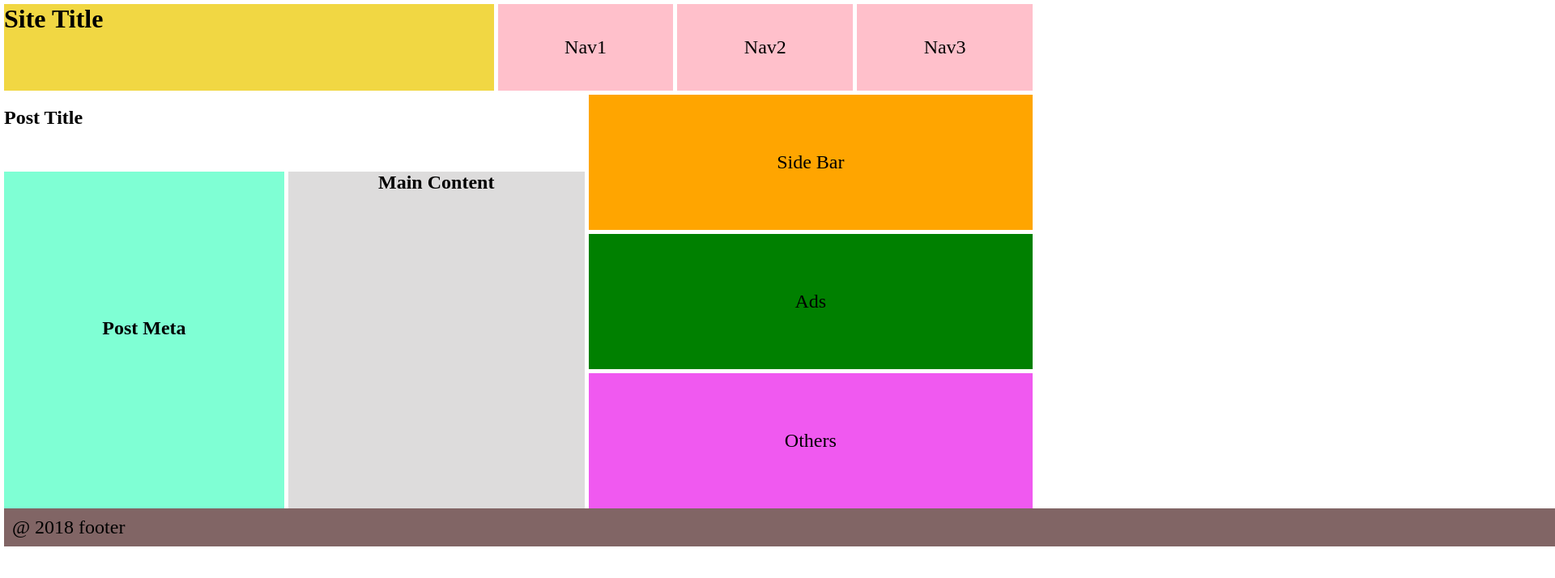
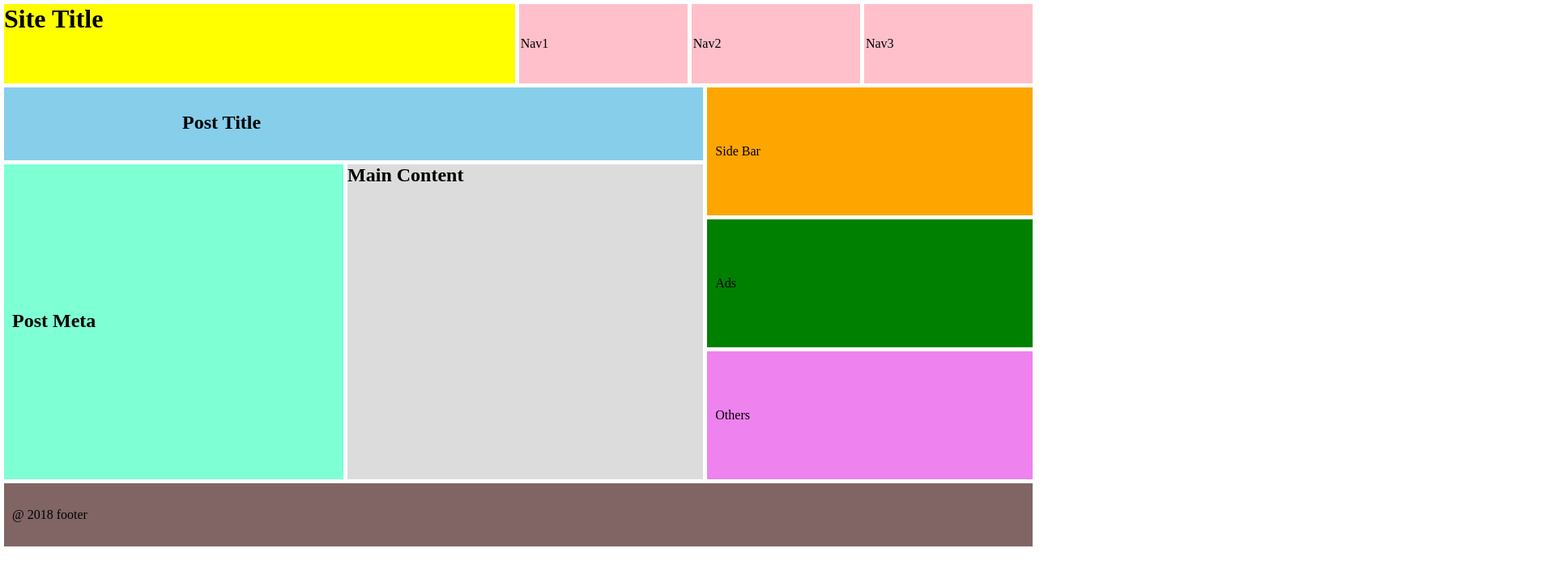
Before and after one commit to 202251138/HANDS-ON_EXERCISE-NO.8-B2, a plain HTML site: page index.html in a window 1280 px wide. Shown: the whole page at 81% size, 1920 px wide, since content can reach past the window. Drawn offline with Linux system fonts and the light colour scheme.

Commit message:
Update style.css

```diff
--- a/css/style.css
+++ b/css/style.css
@@ -1,8 +1,8 @@
-body {
+body{
   margin: 0;
   padding: 0;
+  background-color: rgb(255, 255, 255);
   margin: 5px;
-  background-color:white;
   display: grid;
 }
 
@@ -13,13 +13,12 @@ header{
   gap: 5px;
 }
 
-header h1 {
-  background-color: rgb(241, 215, 67);
+header h1{
+  background-color: yellow;
   margin: 0;
   padding-top: 20px;
   padding: 0;
 }
-
 nav ul{
   margin: 0;
   padding: 0;
@@ -30,8 +29,6 @@ nav ul{
 }
 
 nav li{
-  font-size: x-large;
-  text-align: center;
   list-style-type: none;
   padding: 40px 2px;
   background-color: pink;
@@ -44,8 +41,9 @@ nav li{
   gap: 5px;
 }
 
-.postitle{
-  text-align: center;
+.posttitle{
+  margin: 0;
+  padding: 0;
   background-color: skyblue;
   padding: 30px 220px;
   margin: 0;
@@ -66,35 +64,27 @@ main{
 }
 
 .sidebar{
-  font-size: x-large;
-  text-align: center;
   padding: 70px 10px;
   background-color: orange;
 }
 
 .ads{
-  font-size: x-large;
-  text-align: center;
   background-color: green;
   padding: 70px 10px;
 }
 
 .others{
-  font-size: x-large;
-  text-align: center;
   padding: 70px 10px;
-  background-color: rgb(240, 89, 240);
+  background-color: violet;
 }
 
 .metaContainer{
-  text-align: center;
   display: grid;
   grid-template-columns: auto auto;
   gap: 5px;
 }
 
 .postmeta{
-  text-align: center;
   background-color: aquamarine;
   margin: 0;
   padding: 180px 10px;
@@ -103,27 +93,19 @@ main{
 .content{
   display: grid;
   gap: 5px;
-  background-color: rgb(245, 245, 35);
 }
 
 .mainContent{
-  text-align: center;
-  background-color: rgb(221, 220,220 );
+  background-color: rgb(221, 220, 220);
   margin: 0;
 }
 
-
-picture{
-  text-align: center;
-  margin-top: 30px;
-  padding: 30px 20px;
-  height: 83%;
+.img{
+  background-color: yellow;
 }
 
 footer{
-  font-size: x-large;
-  width: 150%;
   background-color: rgb(129, 101, 101);
-  padding: 10px;
-
+  padding: 30px 10px;
+  margin-top: 5px;
 }
```
